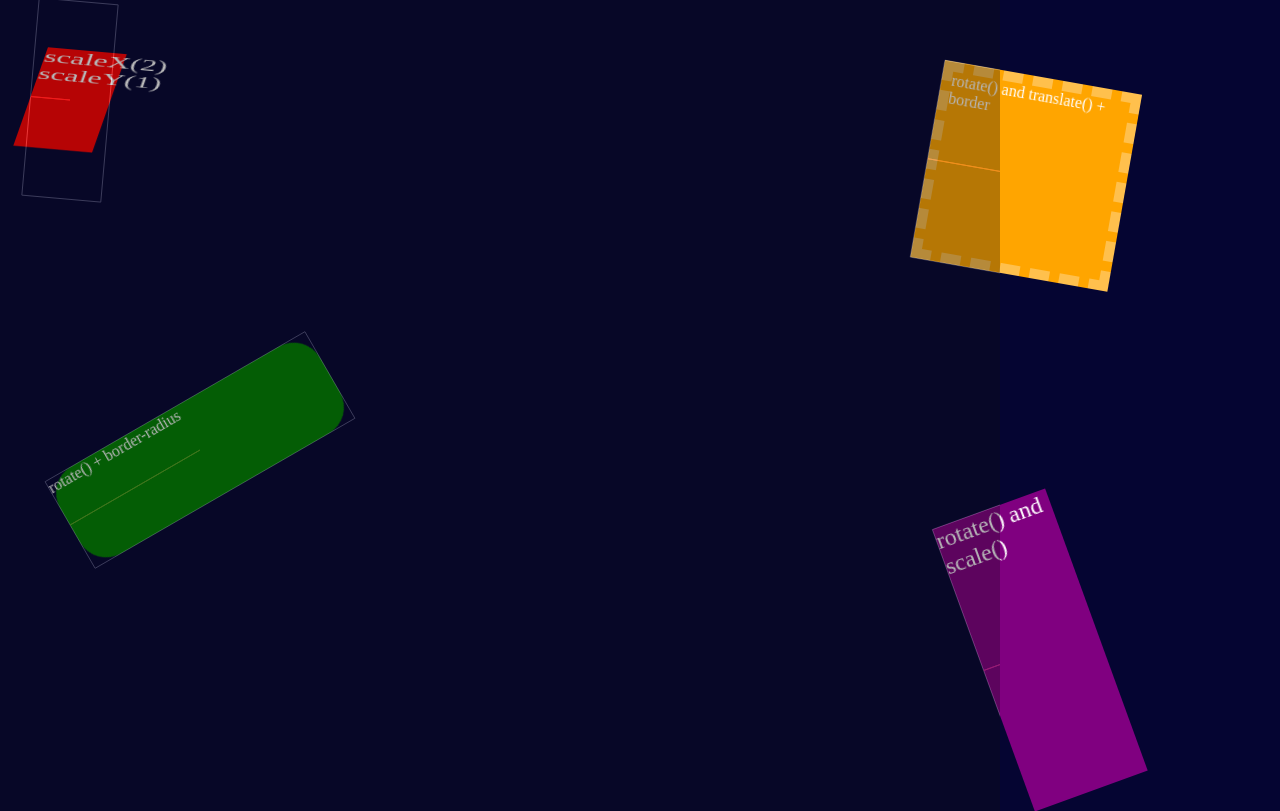
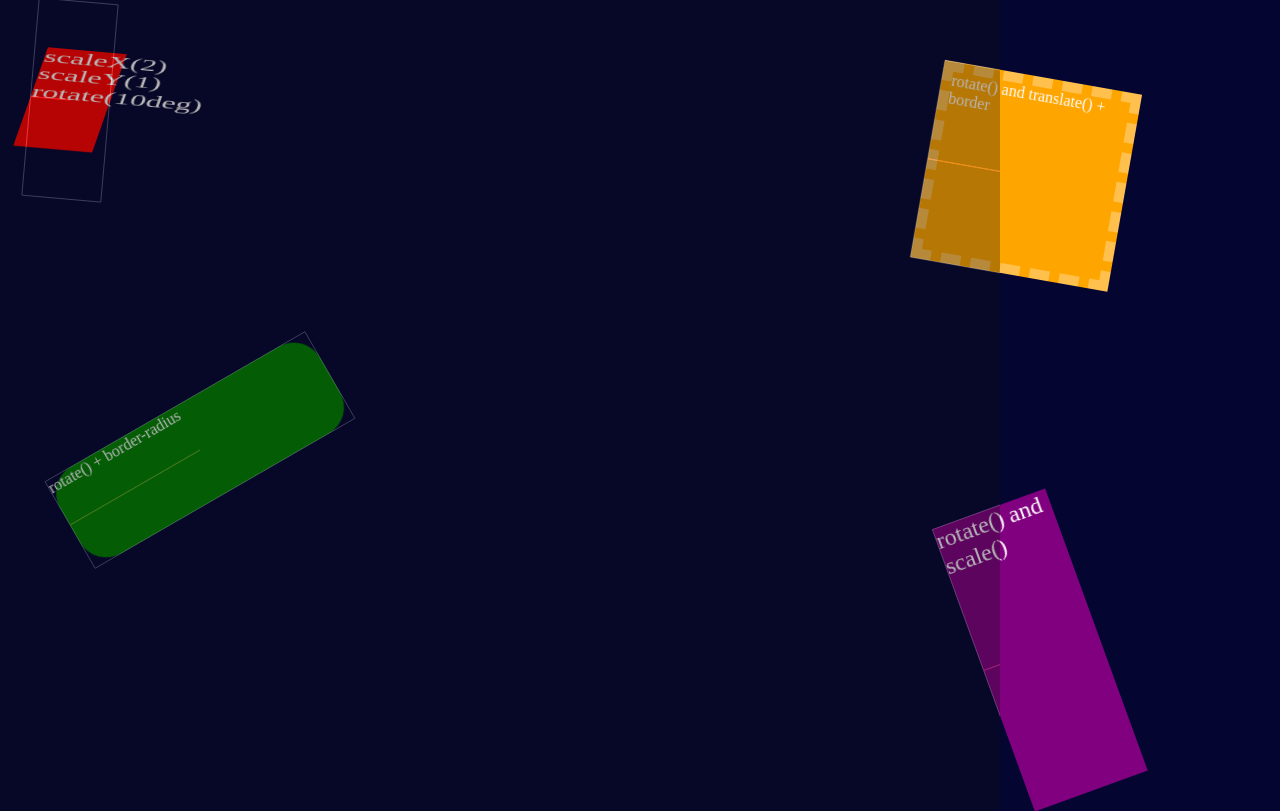
Before and after one commit to flukeout/games, a plain HTML site: page converter/index.html in a window 1280 px wide. Drawn offline with Linux system fonts and the light colour scheme.

Commit message:
Updated label on element

```diff
--- a/converter/index.html
+++ b/converter/index.html
@@ -10,7 +10,7 @@
 <body>
 
   <div id="red" data-physics="true" data-static="true">
-    scaleX(2) scaleY(1)
+    scaleX(2) scaleY(1) rotate(10deg)
   </div>
 
   <div id="orange" data-physics="true" data-static="true">
```
